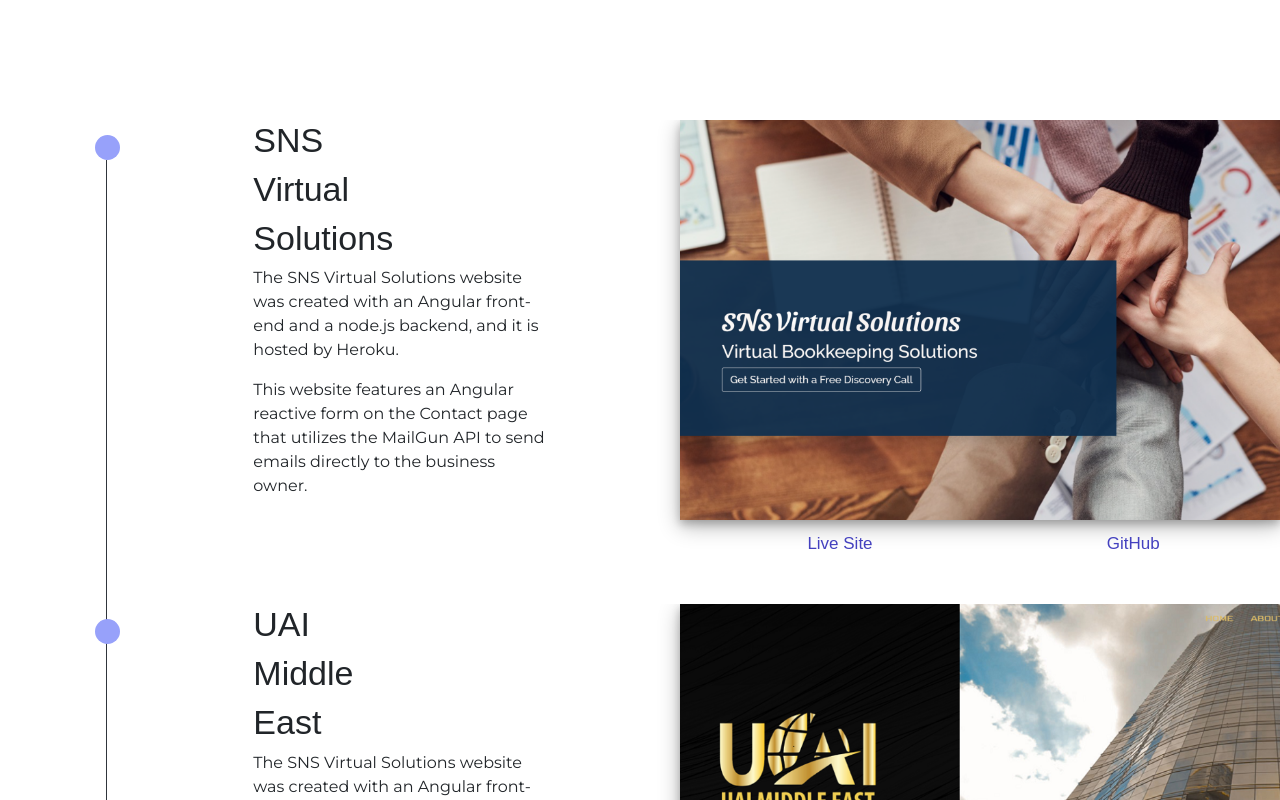
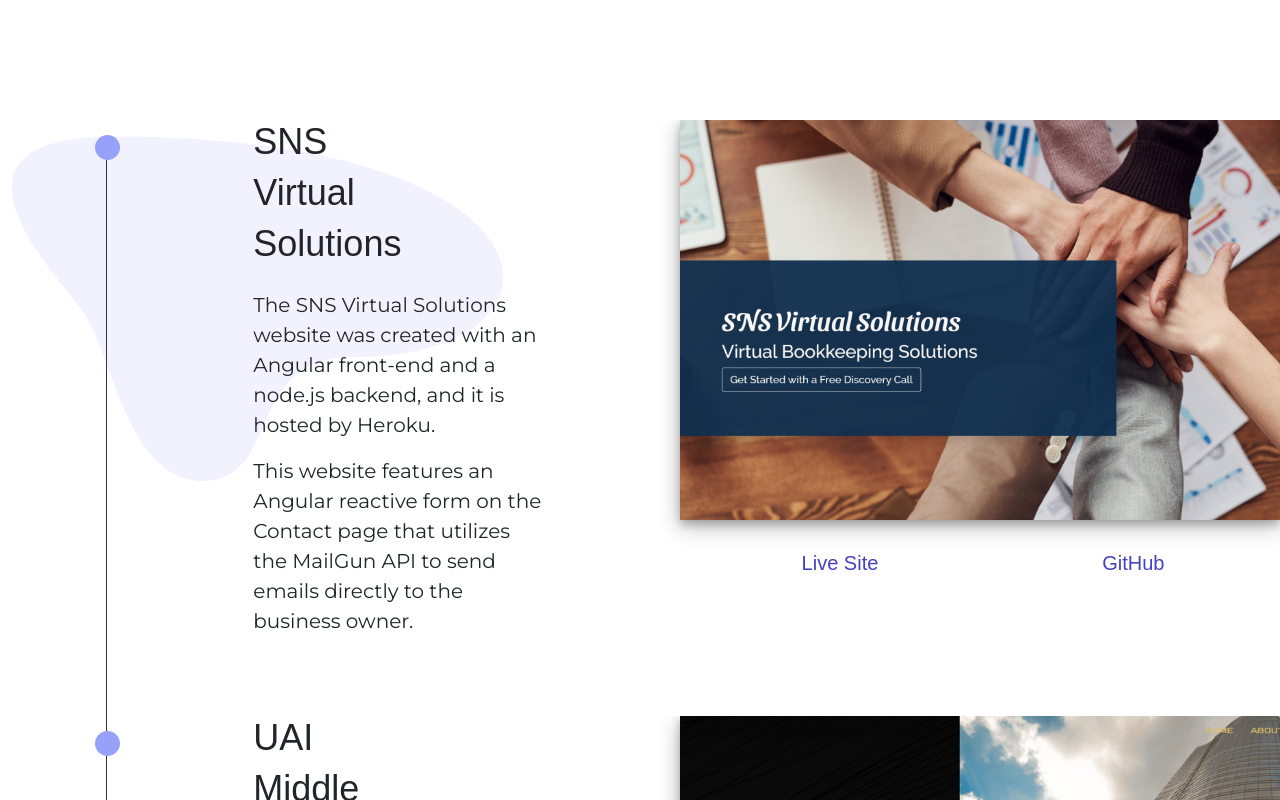
Before and after one commit to danisylvester/Portfolio_Blog, a React app: page /projects in a window 1280 px wide. Shown: the part 680-1480 px from the top of the page. Built offline with nearby package versions, Linux system fonts and the light colour scheme; a web font is replaced by a local one.

Commit message:
Added background shape to projects page with parallax scrolling effect. Styled projects page for laptop view.

```diff
--- a/src/components/ProjectContent/ProjectContent.jsx
+++ b/src/components/ProjectContent/ProjectContent.jsx
@@ -1,12 +1,27 @@
-import React from 'react'
+import React, {useEffect, useState} from 'react'
 import styles from './projectContent.module.scss';
 
 export const ProjectContent = () => {
+    const [offsetY, setOffsetY] = useState(0);
+    const handleScroll = () => setOffsetY(window.pageYOffset);
+
+    useEffect(() => {
+        window.addEventListener('scroll', handleScroll);
+
+        return() => window.removeEventListener('scroll', handleScroll);
+    }, []);
     return (
         <div>
             <div className={styles.grid}>
                 <div className={styles.gridLine}>
                     <div className={styles.line}></div>
+                </div>
+                <div className={styles.gridBkgImg}>
+                    <img
+                        className={styles.purpleBkgImg}
+                        style={{ transform : `translateY(${offsetY * 0.6}px)`}}
+                        src='src/assets/purpleOrgShape.png'
+                    ></img>
                 </div>
                 <div className={styles.gridContent}>
                     <div className={styles.circle}></div>
--- a/src/components/ProjectContent/projectContent.module.scss
+++ b/src/components/ProjectContent/projectContent.module.scss
@@ -6,14 +6,19 @@
     width: 100vw;
     height: 100vh;
 }
-.gridLine, .gridContent{
+.gridLine, .gridContent, .gridBkgImg{
     grid-row: 1/2;
 }
 .gridLine{
     grid-column: 1/2;
+    z-index: 1;
 }
 .gridContent{
     grid-column: 2/-1;
+    z-index: 1;
+}
+.gridBkgImg{
+    grid-column: 1/-1;
 }
 @media(min-width: 768px){
     .gridLine{
@@ -74,6 +79,17 @@
         grid-column: 5/-1;
     }
 }
+@media(min-width:1400px){
+    .gridTextWrapper{
+        grid-column: 2/5;
+    }
+    .gridButtonsWrapper{
+        grid-row: 2/3;
+        grid-column: 6/-1;
+    }
+
+}
+
 
 
 //INNER MAIN STYLES
@@ -85,6 +101,18 @@
 	margin: 40px auto 0;
 	height: 100%;
 	position: relative;
+}
+// Purple Shape
+.purpleBkgImg{
+    width: 75%;
+    opacity: 0.8;
+    max-width: 450px;
+}
+@media(min-width: 768px){
+    .purpleBkgImg{
+        width: 40%;
+        max-width: 700px;
+    }
 }
 
 //INNER CHILD STYLES
@@ -166,7 +194,22 @@
 }
 @media(min-width: 768px){
     .textParagraph{
-        padding: 0rem;
+        padding-top: 0.5rem;
+    }
+}
+@media(min-width: 1024px){
+    .textParagraph{
+        font-size: 18px;
+    }
+}
+
+@media(min-width: 1200px){
+    .header{
+        font-size: 36px;
+    }
+    .textParagraph{
+        padding-top: 1rem;
+        font-size: 20px;
     }
 }
 
@@ -190,10 +233,16 @@
 @media(min-width: 1024px){
     .buttonWrapper{
         padding-top: 75%;
+        font-size: 20px;
     }
 }
 @media(min-width: 1250px){
     .buttonWrapper{
-        padding-top: 70%;
+        padding-top: 73%;
     }
 }
+@media(min-width: 1400px){
+    .buttonWrapper{
+        padding-top: 1rem;
+    }
+}
```
Also changed, not shown: src/assets/purpleOrgShape.png (added).
